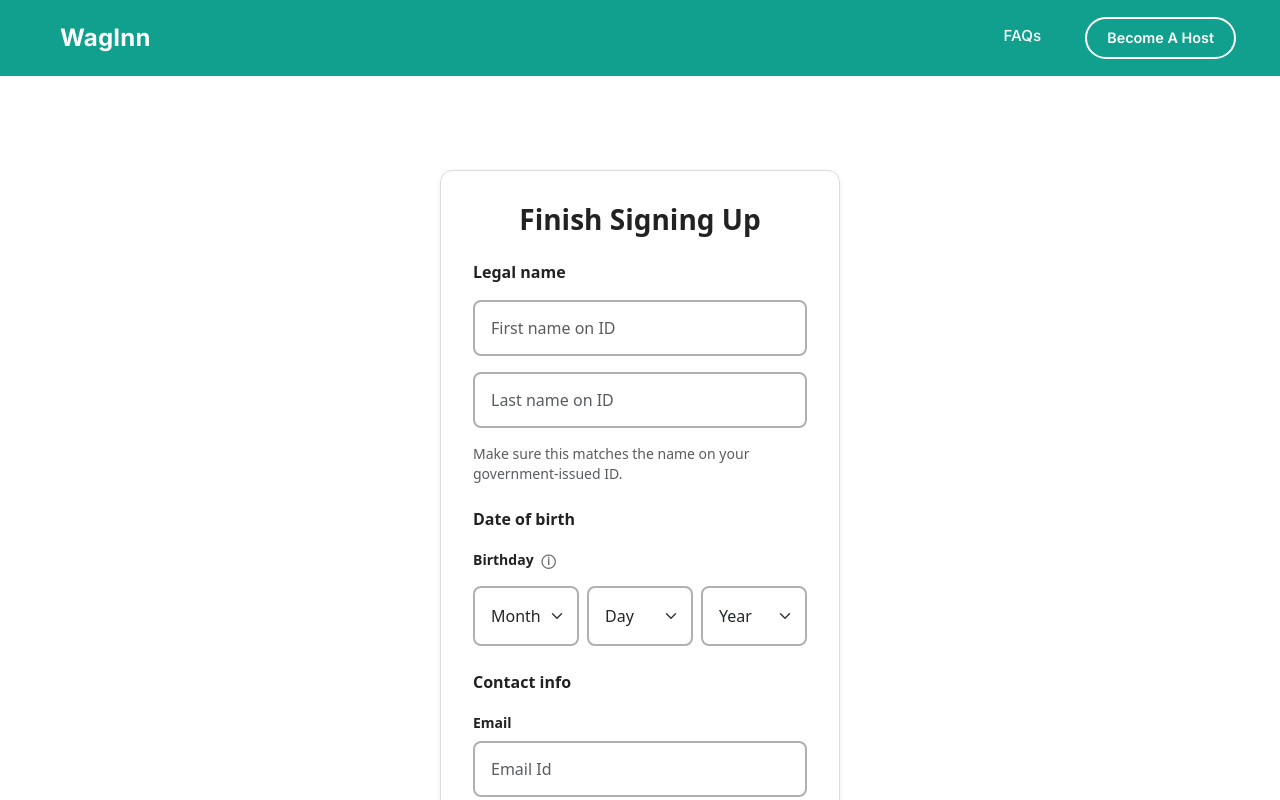
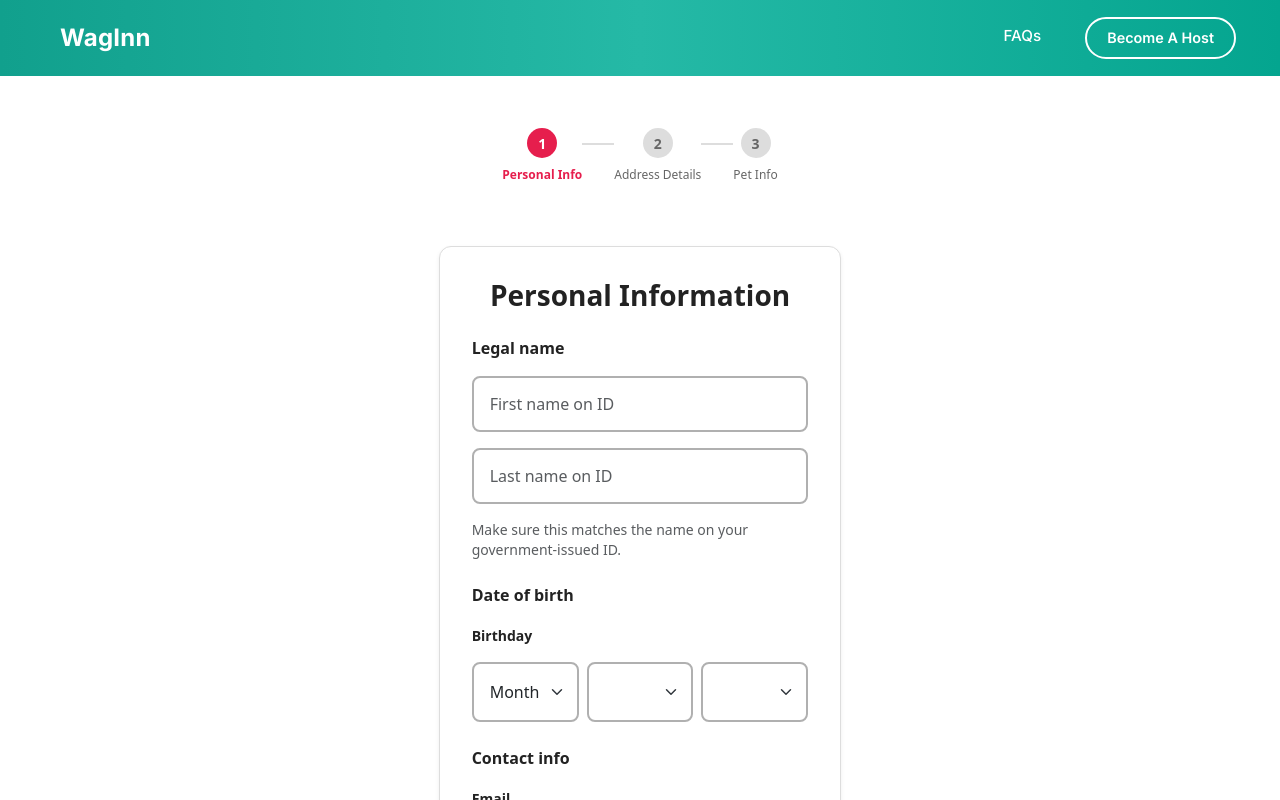
Before and after one commit to deepali-kadway/WagInn-Capstone-Project, an Angular app in the folder WagInn-Project/: page / in a window 1280 px wide. Shown: the top 800 px of the page. Built offline with nearby package versions, Linux system fonts and the light colour scheme.

Commit message:
progress indicator and address fields

```diff
--- a/WagInn-Project/src/app/app-module.ts
+++ b/WagInn-Project/src/app/app-module.ts
@@ -6,6 +6,7 @@ import { App } from './app';
 import { HostRegistration } from './components/host-registration/host-registration';
 import { Header } from './components/header/header';
 import { Footer } from './components/footer/footer';
+import { ReactiveFormsModule } from '@angular/forms';
 
 @NgModule({
   declarations: [
@@ -16,7 +17,8 @@ import { Footer } from './components/footer/footer';
   ],
   imports: [
     BrowserModule,
-    AppRoutingModule
+    AppRoutingModule,
+    ReactiveFormsModule
   ],
   providers: [
     provideBrowserGlobalErrorListeners()
--- a/WagInn-Project/src/app/components/header/header.css
+++ b/WagInn-Project/src/app/components/header/header.css
@@ -6,7 +6,7 @@
   font-family: 'Inter', -apple-system, BlinkMacSystemFont, 'Segoe UI', Roboto, sans-serif;
   padding: 0.75rem 2rem;
   /* background-color: #d81161 !important; */
-  background-color: #11a08d !important;
+  background: linear-gradient(to right, #11a08d 0%, #25b9a6 50%, #04a58f 100%) !important;
 }
 
 /* Logo Styles */
--- a/WagInn-Project/src/app/components/host-registration/host-registration.css
+++ b/WagInn-Project/src/app/components/host-registration/host-registration.css
@@ -1,13 +1,88 @@
 /* Importing Modern Fonts */
 @import url('https://fonts.googleapis.com/css2?family=Inter:wght@400;500;600;700&family=Poppins:wght@400;500;600;700&display=swap');
 
-.main-content {
-  padding-top: 140px !important;
+/* Progress Indicator Styles */
+.progress-container {
+  margin-top: 0.5rem;
 }
+
+.progress-steps {
+  display: flex;
+  justify-content: center;
+  align-items: center;
+  gap: 2rem;
+  margin-bottom: 2rem;
+}
+
+.progress-step {
+  display: flex;
+  flex-direction: column;
+  align-items: center;
+  text-align: center;
+  position: relative;
+}
+
+/* creating connecting lines. Only applies to steps that aren't the last one */
+.progress-step:not(:last-child)::after {
+  content: '';
+  position: absolute;
+  top: 15px;
+  left: 100%;
+  width: 2rem;
+  height: 2px;
+  background-color: #ddd;
+}
+
+.progress-step.completed:not(:last-child)::after {
+  background-color: #e61e4d;
+}
+
+.step-number {
+  display: flex;
+  align-items: center;
+  justify-content: center;
+  width: 30px;
+  height: 30px;
+  border-radius: 50%;
+  background-color: #ddd;
+  color: #666;
+  font-weight: 600;
+  font-size: 0.875rem;
+  margin-bottom: 0.5rem;
+}
+
+.progress-step.active .step-number {
+  background-color: #e61e4d;
+  color: white;
+}
+
+.progress-step.completed .step-number {
+  background-color: #28a745;
+  color: white;
+}
+
+.step-label {
+  font-size: 0.75rem;
+  font-weight: 500;
+  color: #666;
+  white-space: nowrap;
+}
+
+.progress-step.active .step-label {
+  color: #e61e4d;
+  font-weight: 600;
+}
+
+.progress-step.completed .step-label {
+  color: #28a745;
+  font-weight: 600;
+}
+
+
 
 /* Main Container Styles */
 .main-content {
-  padding: 2rem 1rem;
+  padding-top: 120px !important;
 }
 
 /* Registration Card */
@@ -83,9 +158,10 @@
   transition: border-color 0.2s ease;
 }
 
-.custom-select:focus {
+.custom-select:hover {
   border-color: #11a08d;
   box-shadow: none;
+  outline: none;
 }
 
 /* Info Icon */
@@ -111,6 +187,24 @@
 
 .submit-btn:hover {
   background: linear-gradient(to right, #11a08d 0%, #25b9a6 50%, #04a58f 100%);
+  transform: translateY(-1px);
+  box-shadow: 0 4px 8px rgba(0,0,0,0.1);
+}
+
+/* Back Button */
+.back-btn{
+    background: linear-gradient(to right, #717474fa 0%, #626362 50%, #5e5f5f 100%);
+    border: none;
+    border-radius: 8px;
+    padding: 1rem;
+    font-size: 1rem;
+    font-weight: 600;
+    color: white;
+    transition: all 0.2s ease;
+}
+
+.back-btn:hover {
+  background: linear-gradient(to right, #717474fa 0%, #626362 50%, #5e5f5f 100%);
   transform: translateY(-1px);
   box-shadow: 0 4px 8px rgba(0,0,0,0.1);
 }
--- a/WagInn-Project/src/app/components/host-registration/host-registration.html
+++ b/WagInn-Project/src/app/components/host-registration/host-registration.html
@@ -1,26 +1,60 @@
 <app-header></app-header>
 
-<!-- Registrations -->
+<!-- Progress Indicator -->
 <div class="container-fluid main-content">
+  <div class="row justify-content-center">
+    <div class="col-12 col-md-8 col-lg-6">
+      <div class="progress-container mb-4">
+        <div class="progress-steps">
+          <div
+            class="progress-step"
+            [class.active]="currentStep >= 1"
+            [class.completed]="currentStep > 1"
+          >
+            <span class="step-number">1</span>
+            <span class="step-label">Personal Info</span>
+          </div>
+          <div
+            class="progress-step"
+            [class.active]="currentStep >= 2"
+            [class.completed]="currentStep > 2"
+          >
+            <span class="step-number">2</span>
+            <span class="step-label">Address Details</span>
+          </div>
+          <div
+            class="progress-step"
+            [class.active]="currentStep >= 3"
+            [class.completed]="currentStep > 3"
+          >
+            <span class="step-number">3</span>
+            <span class="step-label">Pet Info</span>
+          </div>
+        </div>
+      </div>
+    </div>
+  </div>
+
+  <!-- Step Content -->
   <div class="row justify-content-center min-vh-100 align-items-center">
     <div class="col-12 col-md-6 col-lg-4">
-      <!-- Responsive grid columns. col-12(extra small screens) takes up 12 grid units, col-nd-6(medium screens) takes up 6 grid units, col-lg-4(large screens) takes up 4 grid units -->
       <!-- Registration Card -->
       <div class="registration-card shadow-sm">
+        <!-- Step 1: Personal Information -->
+        <div *ngIf="currentStep === 1">
           <div class="text-center mb-4">
-          <h2 class="registration-title">Finish Signing Up</h2>
+            <h2 class="registration-title">Personal Information</h2>
           </div>
 
-        <!-- Registration Form -->
-        <form>
+          <form [formGroup]="registrationForm">
+            <!-- Legal Name Section -->
             <div class="mb-4">
               <label class="form-label section-label">Legal name</label>
-
               <div class="mb-3">
                 <input
                   type="text"
                   class="form-control custom-input"
-                id="firstName"
+                  formControlName="firstName"
                   placeholder="First name on ID"
                   required
                 />
@@ -30,7 +64,7 @@
                 <input
                   type="text"
                   class="form-control custom-input"
-                id="lastName"
+                  formControlName="lastName"
                   placeholder="Last name on ID"
                   required
                 />
@@ -41,25 +75,21 @@
               </p>
             </div>
 
+            <!-- Date of Birth Section -->
             <div class="mb-4">
               <label class="form-label section-label">Date of birth</label>
-
               <div class="mb-2">
                 <label class="form-label small-label"
-                >Birthday
-                <span
-                  class="info-icon"
-                  title="To sign up, you need to be at least 18."
-                  >ⓘ</span
-                >
-              </label>
+                  >Birthday</label>
               </div>
 
             <div class="row g-2">
-              <!-- create horizontal group of columns. g-2: adds a gutter(spacing) of 2 units between columns -->
                 <div class="col-4">
-                <!-- col-4: each column takes up 4 grid units, so 3 columns fit in a row, since 4+4+4=12-->
-                <select class="form-select custom-select" required>
+                  <select
+                    class="form-select custom-select"
+                    formControlName="birthMonth"
+                    required
+                  >
                     <option value="">Month</option>
                     <option value="1">January</option>
                     <option value="2">February</option>
@@ -76,114 +106,139 @@
                   </select>
                 </div>
                 <div class="col-4">
-                <select class="form-select custom-select" required>
-                  <option value="">Day</option>
-                  <!-- Days 1-31 -->
-                  <option value="1">1</option>
-                  <option value="2">2</option>
-                  <option value="3">3</option>
-                  <option value="4">4</option>
-                  <option value="5">5</option>
-                  <option value="6">6</option>
-                  <option value="7">7</option>
-                  <option value="8">8</option>
-                  <option value="9">9</option>
-                  <option value="10">10</option>
-                  <option value="11">11</option>
-                  <option value="12">12</option>
-                  <option value="13">13</option>
-                  <option value="14">14</option>
-                  <option value="15">15</option>
-                  <option value="16">16</option>
-                  <option value="17">17</option>
-                  <option value="18">18</option>
-                  <option value="19">19</option>
-                  <option value="20">20</option>
-                  <option value="21">21</option>
-                  <option value="22">22</option>
-                  <option value="23">23</option>
-                  <option value="24">24</option>
-                  <option value="25">25</option>
-                  <option value="26">26</option>
-                  <option value="27">27</option>
-                  <option value="28">28</option>
-                  <option value="29">29</option>
-                  <option value="30">30</option>
-                  <option value="31">31</option>
+                  <select
+                    class="form-select custom-select"
+                    formControlName="birthDay"
+                    required
+                  >
                     </select>
                 </div>
                 <div class="col-4">
-                <select class="form-select custom-select" required>
-                  <option value="">Year</option>
-                  <!-- Years from current year back to 1920 -->
-                  <option value="2006">2006</option>
-                  <option value="2005">2005</option>
-                  <option value="2004">2004</option>
-                  <option value="2003">2003</option>
-                  <option value="2002">2002</option>
-                  <option value="2001">2001</option>
-                  <option value="2000">2000</option>
-                  <option value="1999">1999</option>
-                  <option value="1998">1998</option>
-                  <option value="1997">1997</option>
-                  <option value="1996">1996</option>
-                  <option value="1995">1995</option>
-                  <option value="1994">1994</option>
-                  <option value="1993">1993</option>
-                  <option value="1992">1992</option>
-                  <option value="1991">1991</option>
-                  <option value="1990">1990</option>
-                  <option value="1989">1989</option>
-                  <option value="1988">1988</option>
-                  <option value="1987">1987</option>
-                  <option value="1986">1986</option>
-                  <option value="1985">1985</option>
-                  <option value="1984">1984</option>
-                  <option value="1983">1983</option>
-                  <option value="1982">1982</option>
-                  <option value="1981">1981</option>
-                  <option value="1980">1980</option>
-                  <option value="1979">1979</option>
-                  <option value="1978">1978</option>
-                  <option value="1977">1977</option>
-                  <option value="1976">1976</option>
-                  <option value="1975">1975</option>
-                  <option value="1974">1974</option>
-                  <option value="1973">1973</option>
-                  <option value="1972">1972</option>
-                  <option value="1971">1971</option>
-                  <option value="1970">1970</option>
+                  <select
+                    class="form-select custom-select"
+                    formControlName="birthYear"
+                    required
+                  >
                   </select>
                 </div>
               </div>
             </div>
 
+            <!-- Contact Info Section -->
             <div class="mb-4">
               <label class="form-label section-label">Contact info</label>
-
               <div class="mb-3">
                 <label class="form-label small-label">Email</label>
                 <input
                   type="email"
                   class="form-control custom-input"
-                id="email"
+                  formControlName="email"
                   placeholder="Email Id"
                   required
                 />
               </div>
             </div>
 
-          <!-- Submit Button -->
+            <!-- Navigation Buttons -->
             <div class="d-grid">
-            <!-- Applies CSS Grid layout to the div. -->
-            <button type="submit" class="btn btn-primary submit-btn">
-              Continue to Property Details
+              <button
+                type="button"
+                class="btn btn-primary submit-btn"
+                (click)="nextStep()"
+              >
+                Continue to Address
               </button>
+            </div>
+          </form>
+        </div>
+
+
+        <!-- Step 3: Address Details -->
+        <div *ngIf="currentStep === 2">
+          <div class="text-center mb-4">
+            <h2 class="registration-title">Address Details</h2>
+            <p class="text-muted">Confirm your property address</p>
+          </div>
+
+          <form [formGroup]="registrationForm">
+            <div class="mb-3">
+              <label class="form-label section-label">Street Address</label>
+              <input
+                type="text"
+                class="form-control custom-input"
+                formControlName="streetAddress"
+                placeholder="Street address"
+              />
+            </div>
+
+            <div class="row g-2 mb-3">
+              <div class="col-6">
+                <label class="form-label section-label">City</label>
+                <input
+                  type="text"
+                  class="form-control custom-input"
+                  formControlName="city"
+                  placeholder="City"
+                />
+              </div>
+              <div class="col-6">
+                <label class="form-label section-label">State</label>
+                <input
+                  type="text"
+                  class="form-control custom-input"
+                  formControlName="state"
+                  placeholder="State"
+                />
+              </div>
+            </div>
+
+            <div class="row g-2 mb-4">
+              <div class="col-6">
+                <label class="form-label section-label">ZIP Code</label>
+                <input
+                  type="text"
+                  class="form-control custom-input"
+                  formControlName="zipCode"
+                  placeholder="ZIP Code"
+                />
+              </div>
+              <div class="col-6">
+                <label class="form-label section-label">Country</label>
+                <input
+                  type="text"
+                  class="form-control custom-input"
+                  formControlName="country"
+                  placeholder="Country"
+                />
+              </div>
+            </div>
+
+            <!-- Navigation Buttons -->
+            <div class="row g-2 mb-4">
+              <div class="col-6">
+                <button
+                  type="button"
+                  class="btn btn-outline-secondary back-btn w-100 h-100"
+                  (click)="prevStep()"
+                >
+                  Back
+                </button>
+              </div>
+              <div class="col-6">
+                <button
+                  type="button"
+                  class="btn btn-primary submit-btn w-100 h-100"
+                  (click)="onSubmit()"
+                >
+                  Next
+                </button>
+              </div>
             </div>
           </form>
         </div>
       </div>
     </div>
   </div>
+</div>
 
 <app-footer></app-footer>
--- a/WagInn-Project/src/app/components/host-registration/host-registration.ts
+++ b/WagInn-Project/src/app/components/host-registration/host-registration.ts
@@ -1,11 +1,58 @@
-import { Component } from '@angular/core';
+import { Component, OnInit } from '@angular/core';
+import { FormGroup, FormBuilder, Validators } from '@angular/forms';
 
 @Component({
   selector: 'app-host-registration',
   standalone: false,
   templateUrl: './host-registration.html',
-  styleUrl: './host-registration.css'
+  styleUrl: './host-registration.css',
 })
-export class HostRegistration {
+export class HostRegistration implements OnInit {
+  currentStep = 1;
+  registrationForm!: FormGroup;
 
+  constructor(private fb: FormBuilder) {}
+
+  ngOnInit() {
+    this.initializeForm();
+  }
+
+  initializeForm() {
+    this.registrationForm = this.fb.group({
+      // Step 1 - Personal Info
+      firstName: ['', Validators.required],
+      lastName: ['', Validators.required],
+      email: ['', [Validators.required, Validators.email]],
+      birthMonth: ['', Validators.required],
+      birthDay: ['', Validators.required],
+      birthYear: ['', Validators.required],
+
+      // Step 2 - Address Details
+      streetAddress: ['', Validators.required],
+      city: ['', Validators.required],
+      state: ['', Validators.required],
+      zipCode: ['', Validators.required],
+      country: ['', Validators.required],
+    });
+  }
+
+  nextStep() {
+    if (this.currentStep < 3) {
+      this.currentStep++;
+    }
+  }
+
+  prevStep() {
+    if (this.currentStep > 1) {
+      this.currentStep--;
+    }
+  }
+
+  onSubmit() {
+    if (this.registrationForm.valid) {
+      const formData = this.registrationForm.value;
+      console.log('Registration Data:', formData);
+      // Here you would submit to your database
+    }
+  }
 }
```
Also changed, not shown: WagInn-Project/src/index.html (+9 -6 lines). Lines whose indentation alone changed are shown as unchanged.
